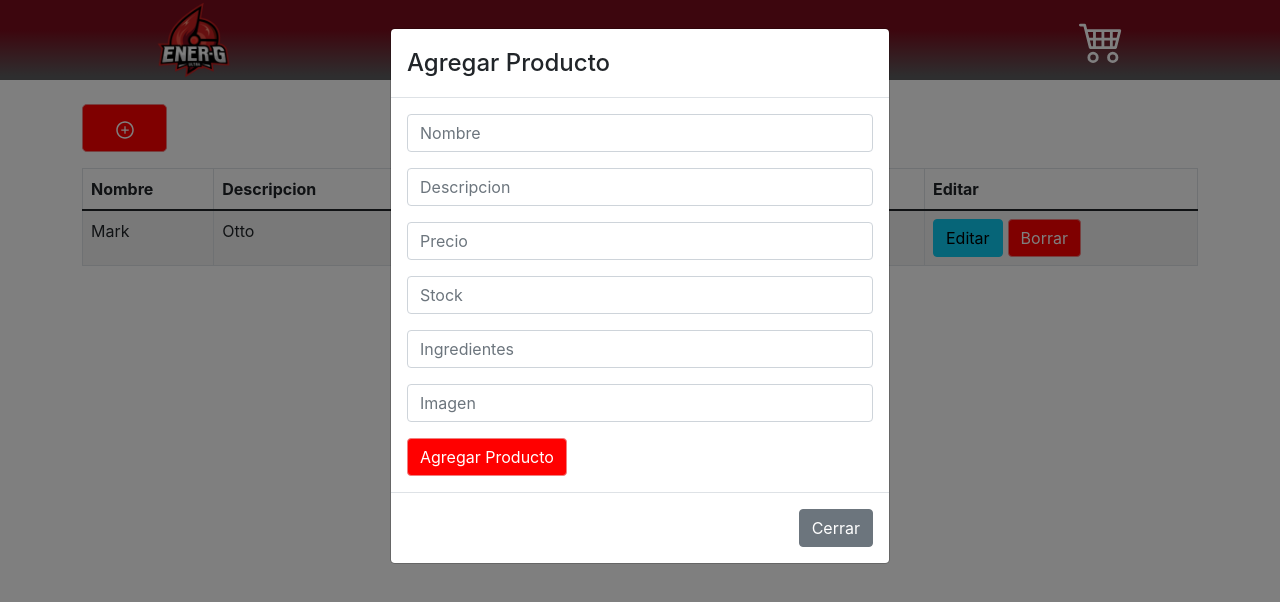
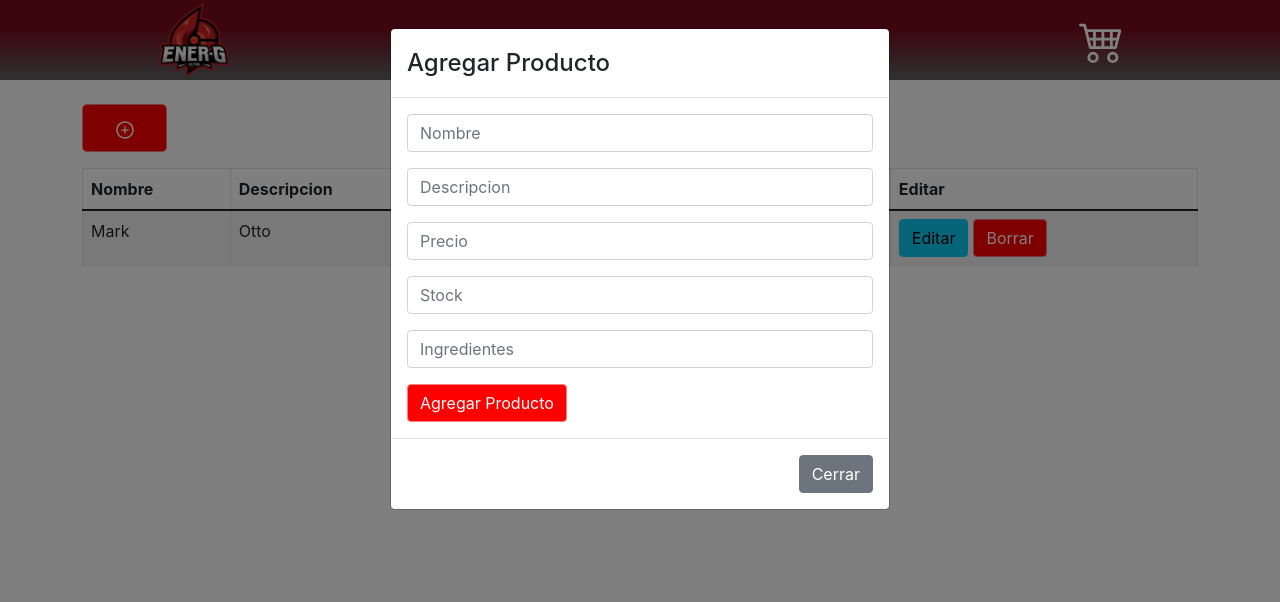
Before and after one commit to victor11s/ENER-G-ULTRA, a React (Create React App) app in the folder energ-1.0/: page /admiAgregarProducto in a window 1280 px wide. Both pictures are taken after a click on the button 124 px from the left and 128 px from the top of the page. Shown: the top 602 px of the page. Built offline with nearby package versions, Linux system fonts and the light colour scheme; no server answers.

Commit message:
arreglos rapidos
arreglos rapidos

```diff
--- a/energ-1.0/src/components/Admi/FormModal.js
+++ b/energ-1.0/src/components/Admi/FormModal.js
@@ -39,13 +39,13 @@ const FormModal = () => {
                     rows={3}
                 />
             </Form.Group>
-            <Form.Group className="mt-3">
+            {/* <Form.Group className="mt-3">
                 <Form.Control
                     type="text"
                     placeholder="Imagen"
                     rows={3}
                 />
-            </Form.Group>
+            </Form.Group> */}
 
 
             <Button variant="danger" type="submit"  className="mt-3"block>
--- a/energ-1.0/src/components/Admi/TableProductos.js
+++ b/energ-1.0/src/components/Admi/TableProductos.js
@@ -48,7 +48,7 @@ function TableProductos() {
               <th>Precio</th>
               <th>Stock</th>
               <th>Ingredientes</th>
-              <th>Imagen</th>
+              {/* <th>Imagen</th> */}
               <th>Editar</th>
             </tr>
           </thead>
@@ -60,7 +60,7 @@ function TableProductos() {
               <td>@mdo</td>
               <td>Otto</td>
               <td>@mdo</td>
-              <td>Imagen</td>
+              {/* <td>Imagen</td> */}
               <td>
                 <Button  onClick={handleShow2} className="btn btn-info mr-5" style={{marginRight:5}}>Editar</Button>
 
--- a/energ-1.0/src/components/TarjetaProducto.js
+++ b/energ-1.0/src/components/TarjetaProducto.js
@@ -10,20 +10,25 @@ import { NavLink } from './NavComponent'
 
 function TarjetaProducto(props) {
   const [imagenes, setImagenes] = useState('');
+  let busquedaRealizada = false;
+
+
 
 
  useEffect(() => {
-  Axios.get('http://localhost:3001/api/getImagenes',
+  if(!busquedaRealizada){
+    Axios.get('http://localhost:3001/api/getImagenes',
     {
       params: {
         idProducto: props.id,
       }
-    }).then(async(response)  => {
-
-      let imgs = await response.data.ubicacion;
+    }).then((response)  => {
+      busquedaRealizada = true;
+      let imgs = response.data.ubicacion;
       setImagenes(imgs);
 
     })
+  }
 
   }, []);
 
--- a/energ-1.0/src/pages/AdmiAgregarProducto.js
+++ b/energ-1.0/src/pages/AdmiAgregarProducto.js
@@ -12,4 +12,5 @@ function AdmiAgregarProducto ()  {
     )
   }
 
+
 export default AdmiAgregarProducto
```
